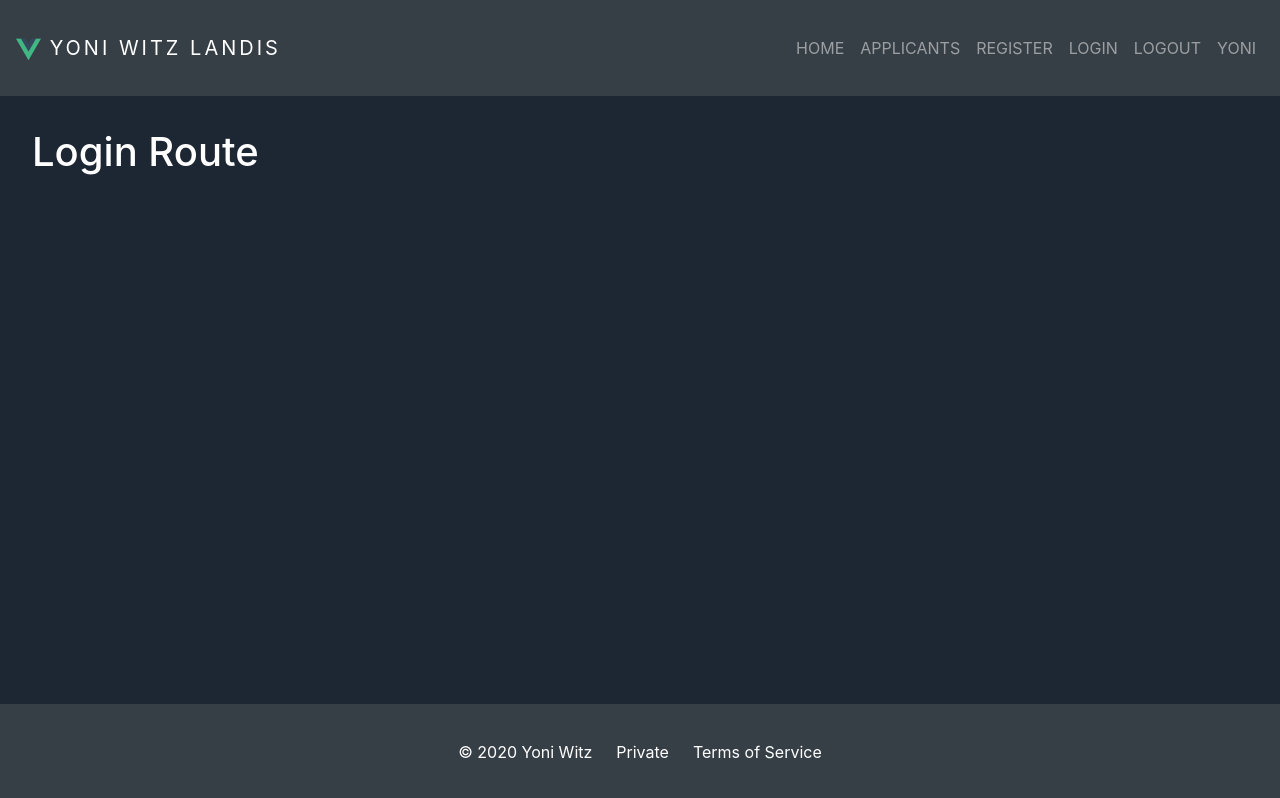
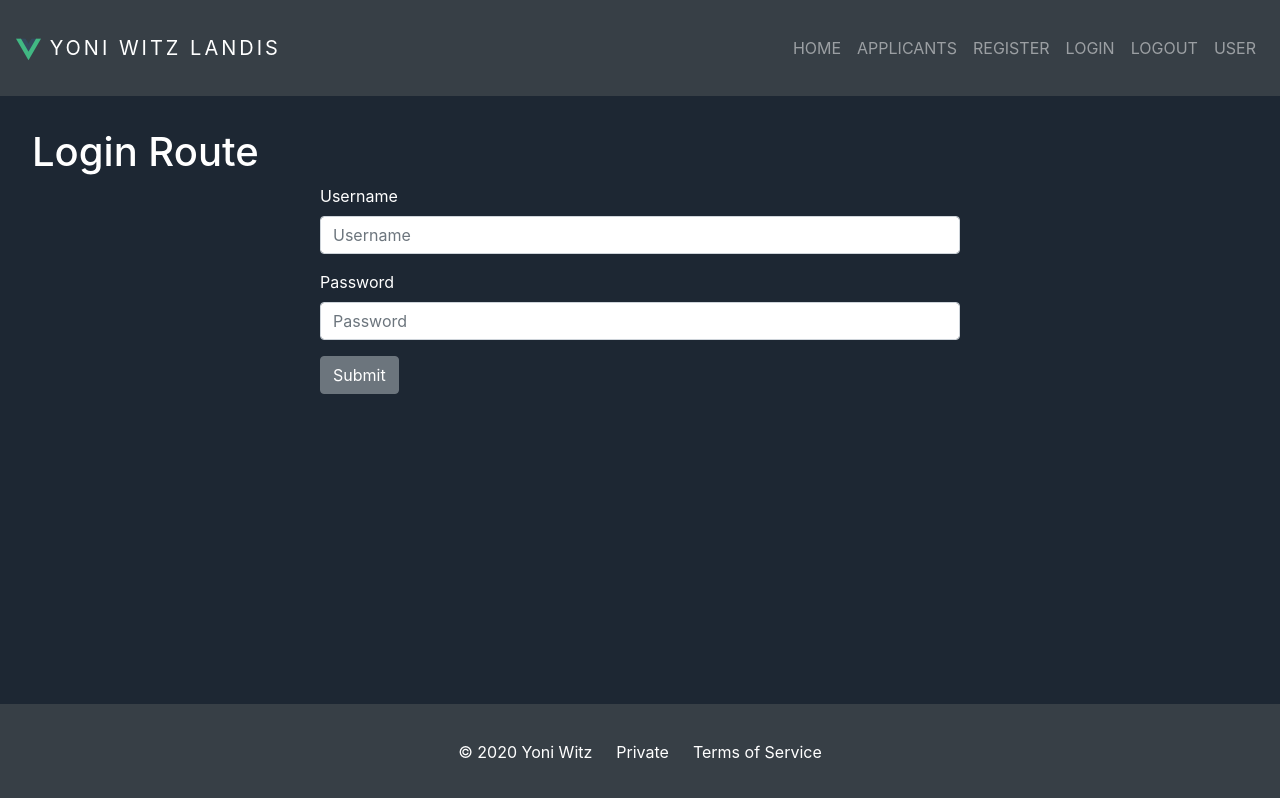
Before and after one commit to YoniWitz/yoni-witz-landis, a Vue app: page /login in a window 1280 px wide. Built offline with nearby package versions, Linux system fonts and the light colour scheme.

Commit message:
added suth state management

```diff
--- a/src/App.vue
+++ b/src/App.vue
@@ -18,5 +18,8 @@
     Navbar,
     Footer
   },
+  beforeCreate:function(){
+    this.$store.dispatch('authenticate');
+  }
 };
 </script>
--- a/src/assets/css/style.css
+++ b/src/assets/css/style.css
@@ -73,3 +73,11 @@
 .btn-sucess:hover {
   background-color: #3da978;
 }
+
+form.custom-form {
+  max-width: 40rem;
+  display: flex;
+  flex-direction: column;
+  margin-left: auto;
+  margin-right: auto;
+}
--- a/src/components/Navbar.vue
+++ b/src/components/Navbar.vue
@@ -35,7 +35,7 @@
             <router-link to="/logout" class="nav-link" exact>Logout</router-link>
           </li>
           <li class="nav-item">
-            <router-link to="/" class="nav-link" exact>Yoni</router-link>
+            <router-link to="/" class="nav-link" exact>{{this.$store.state.username ? this.$store.state.username: 'User'}}</router-link>
           </li>
         </ul>
       </div>
--- a/src/router/index.js
+++ b/src/router/index.js
@@ -21,7 +21,7 @@
     path: '/applicants',
     name: 'Applicants-All',
     component: ApplicantsAll,
-    beforeEnter: (toolbar, from, next) => {
+    beforeEnter: (to, from, next) => {
       if (isLoggedIn) {
         next();
       }
@@ -34,7 +34,7 @@
     path: '/applicants/create',
     name: 'Applicants-Create',
     component: ApplicantsCreate,
-    beforeEnter: (toolbar, from, next) => {
+    beforeEnter: (to, from, next) => {
       if (isLoggedIn) {
         next();
       }
@@ -47,7 +47,7 @@
     path: '/applicants/:id',
     name: 'Applicants-Edit',
     component: ApplicantsEdit,
-    beforeEnter: (toolbar, from, next) => {
+    beforeEnter: (to, from, next) => {
       if (isLoggedIn) {
         next();
       }
@@ -60,7 +60,7 @@
     path: '/register',
     name: 'Register',
     component: Register,
-    beforeEnter: (toolbar, from, next) => {
+    beforeEnter: (to, from, next) => {
       if (!isLoggedIn) {
         next();
       }
@@ -73,7 +73,7 @@
     path: '/login',
     name: 'Login',
     component: Login,
-    beforeEnter: (toolbar, from, next) => {
+    beforeEnter: (to, from, next) => {
       if (!isLoggedIn) {
         next();
       }
--- /dev/null
+++ b/src/services/auth.js
@@ -0,0 +1,26 @@
+import store from '../store/index.js'
+
+export function isLoggedIn() {
+    const token = localStorage.getItem('token');
+    return token != null;
+}
+
+export function login() {
+    const token = {
+        username: 'Yoni'
+    }
+    setToken(token)
+}
+
+function setToken(token) {
+    localStorage.setItem('token', JSON.stringify(token));
+    store.dispatch('authenticate');
+}
+
+export function getUsername() {
+    return 'Yoni';
+}
+
+export function getUserId(){
+    return 1;
+}
--- a/src/store/index.js
+++ b/src/store/index.js
@@ -1,14 +1,34 @@
 import Vue from 'vue'
 import Vuex from 'vuex'
+import * as auth from '../services/auth'
 
 Vue.use(Vuex)
 
 export default new Vuex.Store({
   state: {
+    isLoggedIn: false,
+    apiUrl: 'http://localhost:3000',
+    username:null,
+    userId:null
   },
   mutations: {
+    authenticate(state){
+      state.isLoggedIn = auth.isLoggedIn();
+      if(state.isLoggedIn){
+        state.username = auth.getUsername();
+        state.userId = auth.getUsername();
+
+      }
+      else{
+        state.userId = null;
+        state.username = null;
+      }
+    }
   },
   actions: {
+    authenticate(context){
+      context.commit('authenticate')
+    }
   },
   modules: {
   }
--- a/src/views/authentication/Login.vue
+++ b/src/views/authentication/Login.vue
@@ -1,3 +1,33 @@
 <template>
-  <h1>Login Route</h1>
+  <div>
+    <h1>Login Route</h1>
+    <form  class="custom-form" v-on:submit="onSubmit">
+      <div class="form-group">
+        <label for="username">Username</label>
+        <input type="text" class="form-control" id="username" placeholder="Username" />
+      </div>
+      <div class="form-group">
+        <label for="password">Password</label>
+        <input type="password" class="form-control" id="password" placeholder="Password" />
+      </div>
+      <div class="form-group">
+        <button type="submit" class="btn btn-secondary">Submit</button>
+      </div>
+    </form>
+  </div>
 </template>
+
+
+<script>
+import * as auth from '../../services/auth'
+export default {
+  name:'login',
+  methods:{
+    onSubmit: function(event){
+      event.preventDefault();
+      auth.login();
+      this.$router.push({name:'Home'})
+    }
+  }
+}
+</script>
```
